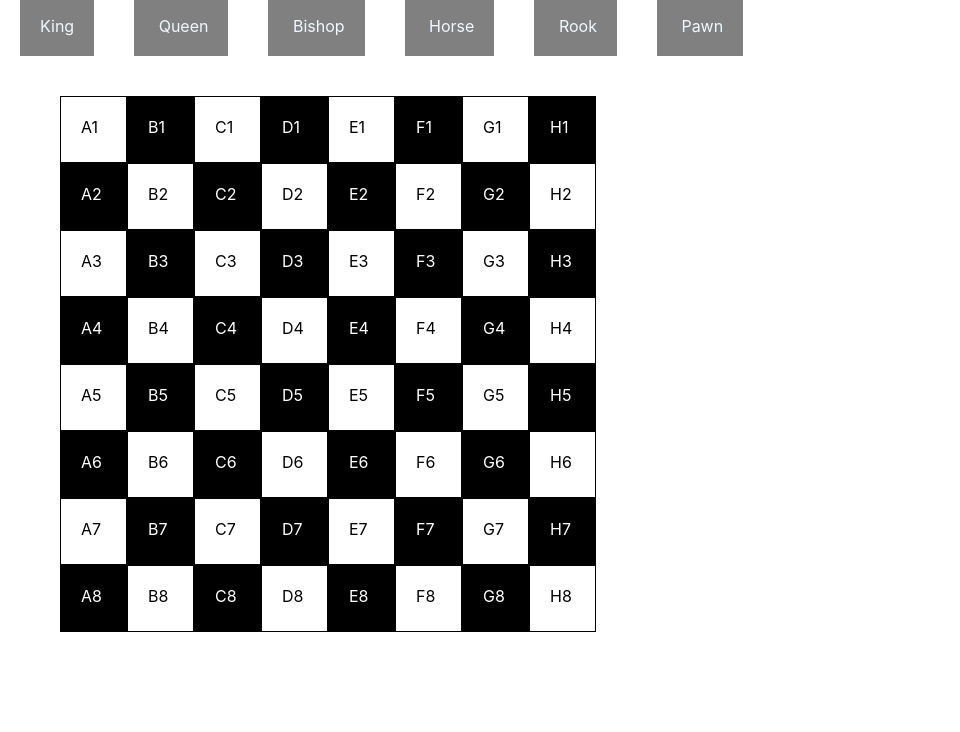
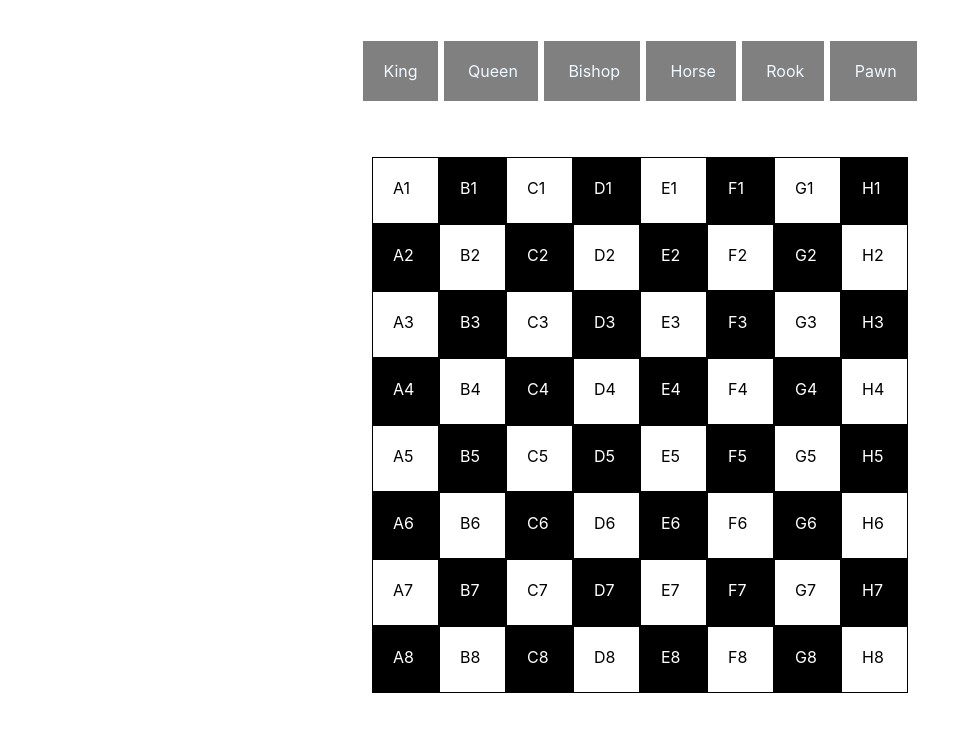
Before and after one commit to way2datta/chess, a React (Create React App) app in the folder chessboard-using-class-based-react/: page / in a window 1280 px wide. Shown: the top 732 px of the page, without its empty margins (0-960 px from the left). Built offline with nearby package versions, Linux system fonts and the light colour scheme; the HTML template or start-up script is replaced by a standard one.

Commit message:
Show current position on hover

```diff
--- a/chessboard-using-class-based-react/src/App.css
+++ b/chessboard-using-class-based-react/src/App.css
@@ -1,3 +1,9 @@
+.App {
+    display: flex;
+    flex-direction: column;
+    align-items: center;
+    padding: 45px;
+}
 .pieces-list {
     list-style: none;
     padding: 0;
@@ -7,10 +13,11 @@
     display: inline;
     min-height: 40px;
     min-width: 20px;
-  margin: 20px;
+    margin: 3px;
     padding: 20px;
     background-color: gray;
     color: aliceblue;
+    cursor: pointer;
 }
 
 .chessboard {
--- a/chessboard-using-class-based-react/src/App.js
+++ b/chessboard-using-class-based-react/src/App.js
@@ -1,15 +1,15 @@
-import React from 'react';
+import React, { Component } from 'react';
 import './App.css';
 import PiecesList from './PiecesList';
 import ChessboardView from './ChessboardView';
 
-function App() {
-  return (
-    <div className="App">
-      <PiecesList />
-      <ChessboardView />
-    </div>
-  );
+export default class App extends Component {
+  render() {
+    return (
+      <div className="App" >
+        <PiecesList />
+        <ChessboardView />
+      </div>
+    );
+  }
 }
-
-export default App;
--- a/chessboard-using-class-based-react/src/Cell.js
+++ b/chessboard-using-class-based-react/src/Cell.js
@@ -11,9 +11,12 @@ export default class Cell extends Component {
   }
 
   render() {
-    const { rankTitle, fileTitle } = this.props;
+    const { rankTitle, fileTitle, fileIndex, rankIndex } = this.props;
     return (
-      <div className={`cell ${this.getAdditionalCssClasses()}`}>
+      <div className={`cell ${this.getAdditionalCssClasses()}`}
+        onMouseEnter={() => this.props.onCellMouseEnter(fileIndex, rankIndex)}
+        onMouseLeave={() => this.props.onCellMouseLeave(fileIndex, rankIndex)}
+      >
         {`${`${rankTitle}${fileTitle}`}`}
       </div>
     );
--- a/chessboard-using-class-based-react/src/ChessboardView.js
+++ b/chessboard-using-class-based-react/src/ChessboardView.js
@@ -3,6 +3,17 @@ import Chessboard from './Chessboard';
 import Cell from './Cell';
 
 export default class ChessboardView extends Component {
+  state = {
+    fileIndex: -1,
+    rankIndex: -1
+  }
+  onCellMouseEnter = (fileIndex, rankIndex) => {
+    this.setState({ fileIndex, rankIndex });
+  }
+
+  onCellMouseLeave = () => {
+    this.setState({ fileIndex: -1, rankIndex: -1 });
+  }
   renderEmptyBoard() {
     return Chessboard.fileTitles.map((fileTitle, fileIndex) => (
       <div key={fileTitle} className="row">
@@ -14,6 +25,8 @@ export default class ChessboardView extends Component {
               rankTitle={rankTitle}
               fileIndex={fileIndex}
               fileTitle={fileTitle}
+              onCellMouseEnter={this.onCellMouseEnter}
+              onCellMouseLeave={this.onCellMouseLeave}
             />
           ))
         }
@@ -22,9 +35,12 @@ export default class ChessboardView extends Component {
   }
 
   render() {
+    const { fileIndex, rankIndex } = this.state;
+    const positionText = `File index: ${fileIndex}, Rank index: ${rankIndex}`;
     return (
       <div className="chessboard">
         {this.renderEmptyBoard()}
+        {fileIndex != -1 && positionText}
       </div>
     );
   }
```
Lines whose indentation alone changed are shown as unchanged.
